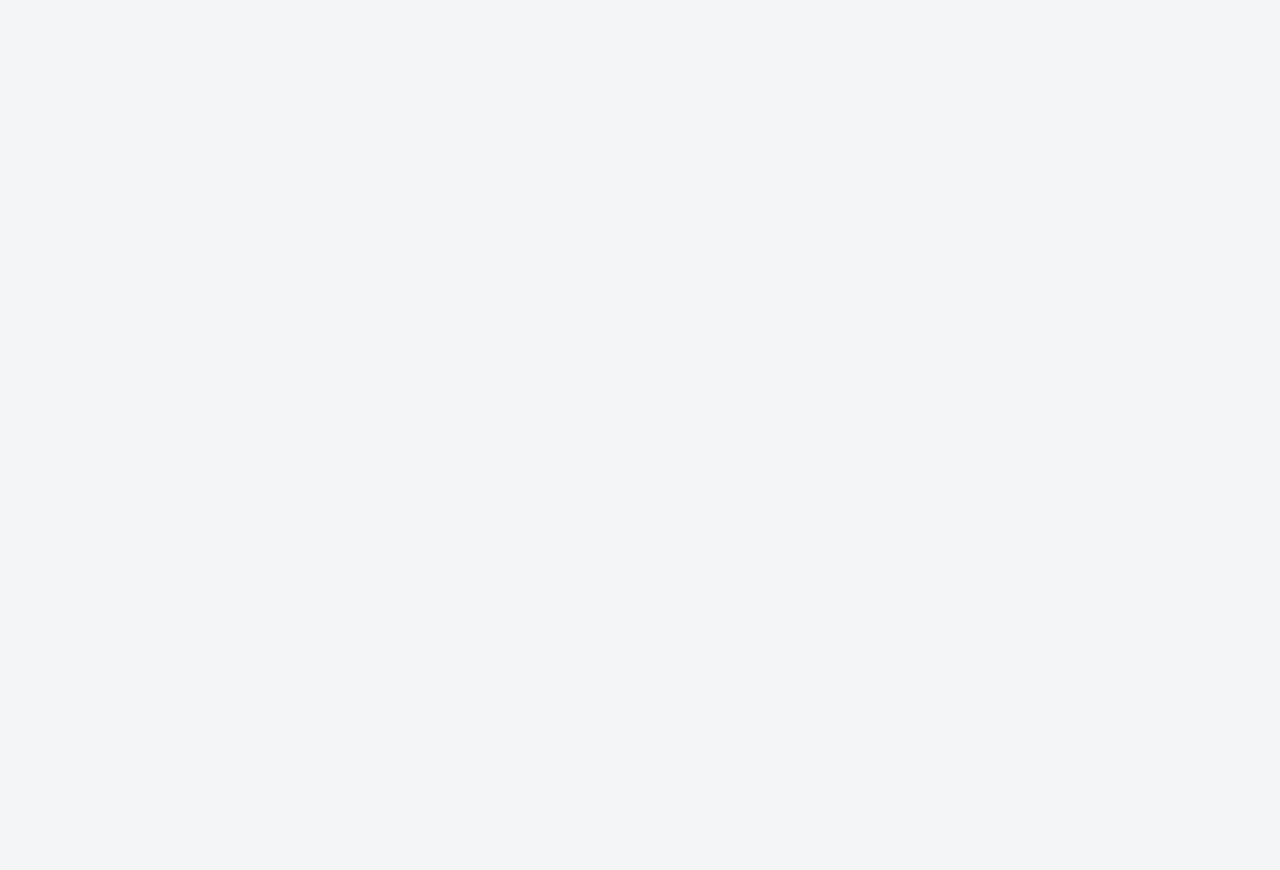
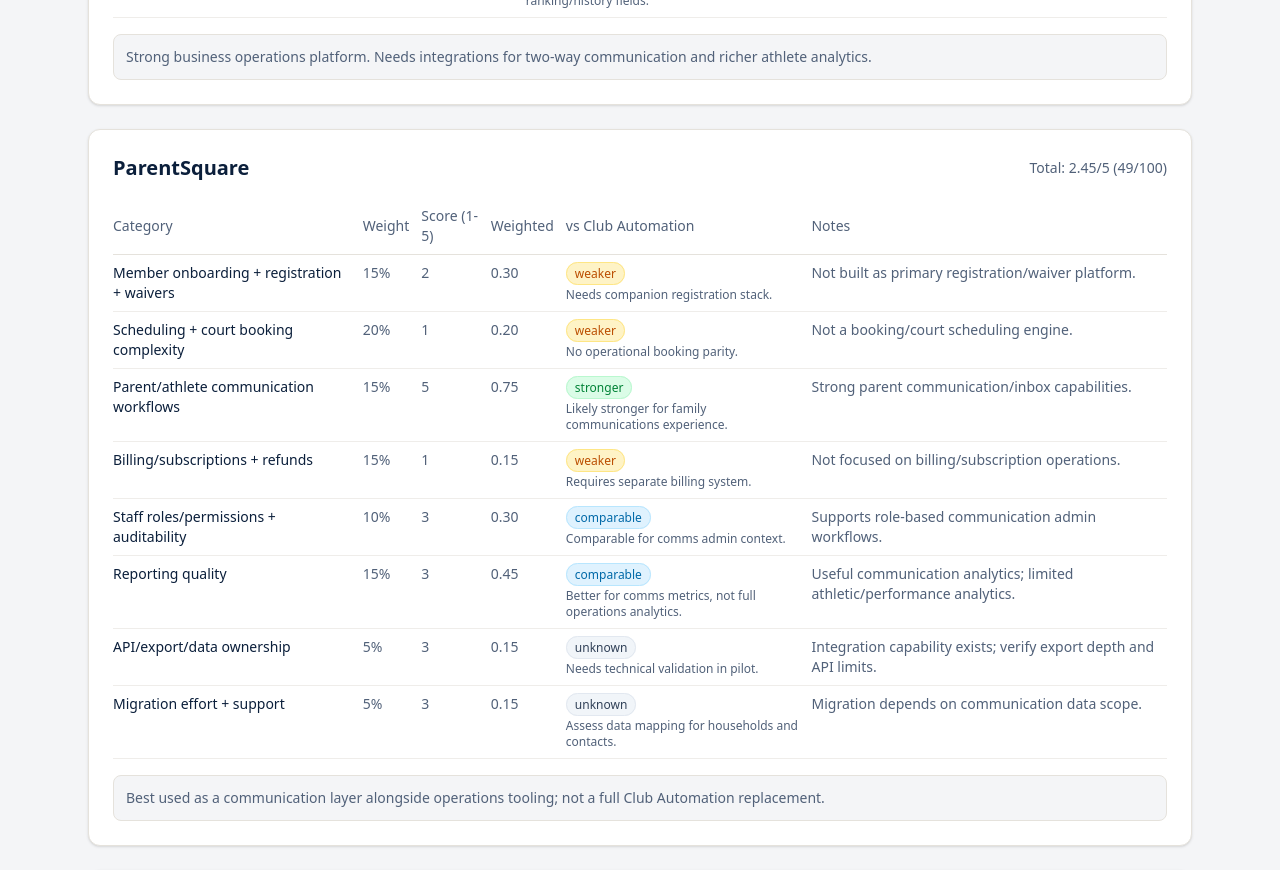
Before and after one commit to medlmichael/farm-forge-portal, a Next.js app: page /scorecards in a window 1280 px wide. Shown: the part 1920-2790 px from the top of the page. Before the commit the page ends 1777 px from the top, so only its background shows below. Built offline with nearby package versions, Linux system fonts and the light colour scheme.

Commit message:
Add Mastery and ParentSquare comparisons vs Club Automation

```diff
--- a/src/data/vendor-scorecards.ts
+++ b/src/data/vendor-scorecards.ts
@@ -92,6 +92,154 @@
     status: "conditional-fit",
   },
   {
+    key: "mastery",
+    vendor: "Mastery (Instructure)",
+    phase: "reviewed",
+    rows: [
+      {
+        category: "Member onboarding + registration + waivers",
+        weight: 15,
+        score: 2,
+        notes: "Not intended for onboarding/waiver workflows.",
+        vsClubAutomation: "weaker",
+        vsClubAutomationNotes: "Would require separate system for registration + waivers.",
+      },
+      {
+        category: "Scheduling + court booking complexity",
+        weight: 20,
+        score: 1,
+        notes: "Not a booking/scheduling platform.",
+        vsClubAutomation: "weaker",
+        vsClubAutomationNotes: "Not comparable for court operations scheduling.",
+      },
+      {
+        category: "Parent/athlete communication workflows",
+        weight: 15,
+        score: 2,
+        notes: "Limited direct communication focus.",
+        vsClubAutomation: "weaker",
+        vsClubAutomationNotes: "Not a parent messaging-first system.",
+      },
+      {
+        category: "Billing/subscriptions + refunds",
+        weight: 15,
+        score: 1,
+        notes: "No native billing/subscription management for club operations.",
+        vsClubAutomation: "weaker",
+        vsClubAutomationNotes: "Would require separate billing platform.",
+      },
+      {
+        category: "Staff roles/permissions + auditability",
+        weight: 10,
+        score: 3,
+        notes: "Has institutional roles, but different model than club ops roles.",
+        vsClubAutomation: "comparable",
+        vsClubAutomationNotes: "Comparable governance, different operational context.",
+      },
+      {
+        category: "Reporting quality",
+        weight: 15,
+        score: 5,
+        notes: "Strong academic/performance mastery reporting.",
+        vsClubAutomation: "stronger",
+        vsClubAutomationNotes: "Better fit for mastery/education tracking visuals.",
+      },
+      {
+        category: "API/export/data ownership",
+        weight: 5,
+        score: 4,
+        notes: "Mature LMS integrations and data interoperability.",
+        vsClubAutomation: "comparable",
+        vsClubAutomationNotes: "Comparable/strong for data integrations.",
+      },
+      {
+        category: "Migration effort + support",
+        weight: 5,
+        score: 3,
+        notes: "Migration possible but requires model mapping.",
+        vsClubAutomation: "unknown",
+        vsClubAutomationNotes: "Depends on scope and data transform requirements.",
+      },
+    ],
+    summary:
+      "Best used as an education/performance layer, not a full replacement for Club Automation operations.",
+    status: "conditional-fit",
+  },
+  {
+    key: "parentsquare",
+    vendor: "ParentSquare",
+    phase: "reviewed",
+    rows: [
+      {
+        category: "Member onboarding + registration + waivers",
+        weight: 15,
+        score: 2,
+        notes: "Not built as primary registration/waiver platform.",
+        vsClubAutomation: "weaker",
+        vsClubAutomationNotes: "Needs companion registration stack.",
+      },
+      {
+        category: "Scheduling + court booking complexity",
+        weight: 20,
+        score: 1,
+        notes: "Not a booking/court scheduling engine.",
+        vsClubAutomation: "weaker",
+        vsClubAutomationNotes: "No operational booking parity.",
+      },
+      {
+        category: "Parent/athlete communication workflows",
+        weight: 15,
+        score: 5,
+        notes: "Strong parent communication/inbox capabilities.",
+        vsClubAutomation: "stronger",
+        vsClubAutomationNotes: "Likely stronger for family communications experience.",
+      },
+      {
+        category: "Billing/subscriptions + refunds",
+        weight: 15,
+        score: 1,
+        notes: "Not focused on billing/subscription operations.",
+        vsClubAutomation: "weaker",
+        vsClubAutomationNotes: "Requires separate billing system.",
+      },
+      {
+        category: "Staff roles/permissions + auditability",
+        weight: 10,
+        score: 3,
+        notes: "Supports role-based communication admin workflows.",
+        vsClubAutomation: "comparable",
+        vsClubAutomationNotes: "Comparable for comms admin context.",
+      },
+      {
+        category: "Reporting quality",
+        weight: 15,
+        score: 3,
+        notes: "Useful communication analytics; limited athletic/performance analytics.",
+        vsClubAutomation: "comparable",
+        vsClubAutomationNotes: "Better for comms metrics, not full operations analytics.",
+      },
+      {
+        category: "API/export/data ownership",
+        weight: 5,
+        score: 3,
+        notes: "Integration capability exists; verify export depth and API limits.",
+        vsClubAutomation: "unknown",
+        vsClubAutomationNotes: "Needs technical validation in pilot.",
+      },
+      {
+        category: "Migration effort + support",
+        weight: 5,
+        score: 3,
+        notes: "Migration depends on communication data scope.",
+        vsClubAutomation: "unknown",
+        vsClubAutomationNotes: "Assess data mapping for households and contacts.",
+      },
+    ],
+    summary:
+      "Best used as a communication layer alongside operations tooling; not a full Club Automation replacement.",
+    status: "conditional-fit",
+  },
+  {
     key: "courtreserve",
     vendor: "CourtReserve",
     phase: "in-progress",
```
